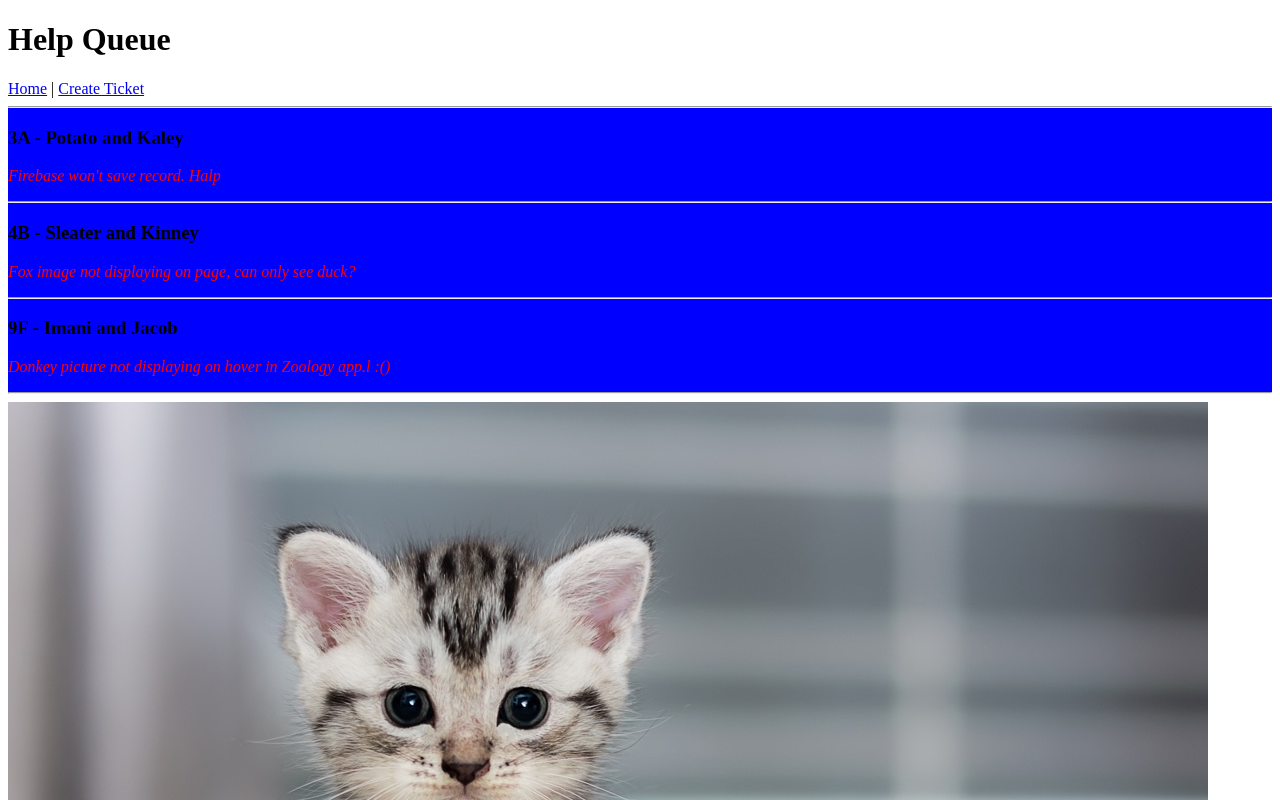
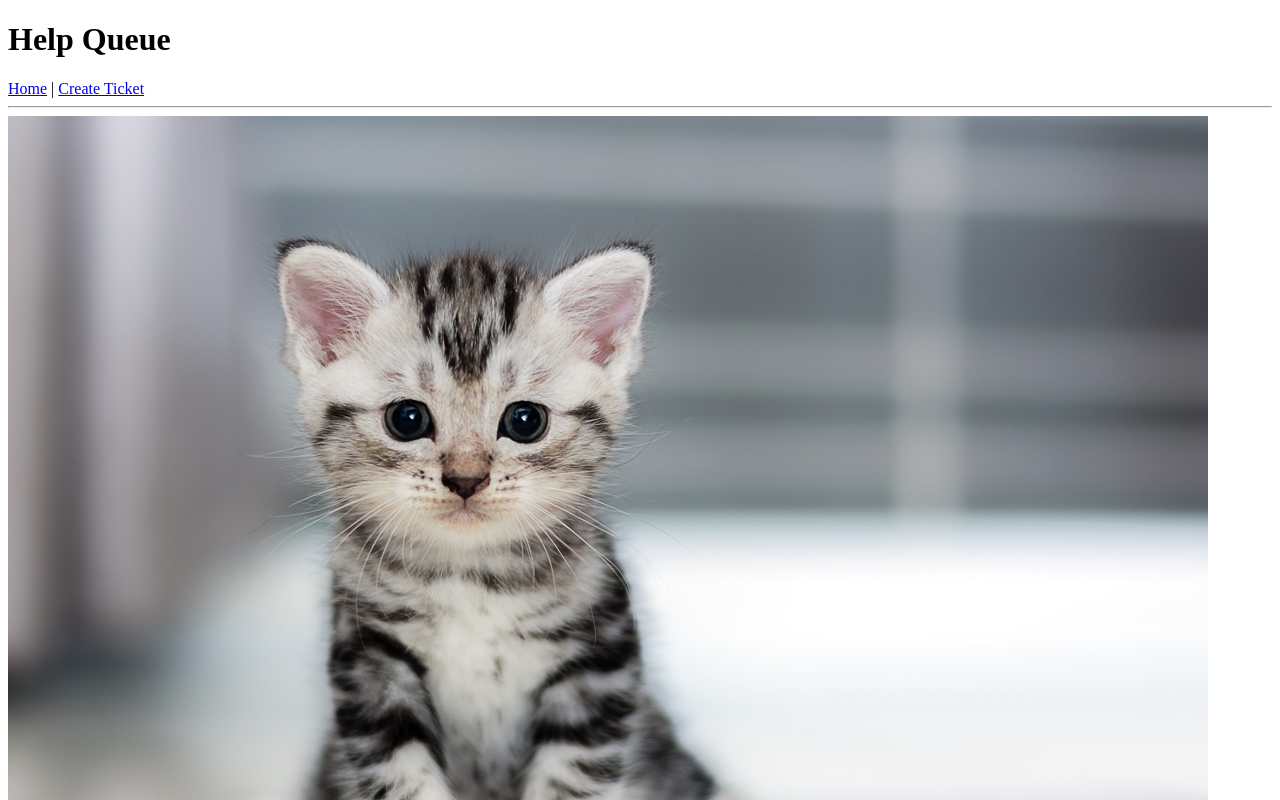
Before and after one commit to jftubridy/reactHelpQueue, a React app: page /#/ in a window 1280 px wide. Shown: the top 800 px of the page. Built offline with nearby package versions, Linux system fonts and the light colour scheme.

Commit message:
tickets can now be added thanks to inverse dataflow by passing callback from parent to child

```diff
--- a/src/components/App.jsx
+++ b/src/components/App.jsx
@@ -1,23 +1,41 @@
 import React from 'react';
 import Header from './Header';
 import TicketList from './TicketList';
-import { Switch, Route } from 'react-router-dom';
 import NewTicketControl from './NewTicketControl';
 import Error404 from './Error404';
+import { Switch, Route } from 'react-router-dom';
 import Picture from './Picture';
 
-function App(){
+class App extends React.Component {
+
+  constructor(props) {
+    super(props);
+    this.state = {
+      masterTicketList: []
+    };
+    this.handleAddingNewTicketToList = this.handleAddingNewTicketToList.bind(this);
+  }
+
+  handleAddingNewTicketToList(newTicket) {
+    var newMasterTicketList = this.state.masterTicketList.slice();
+    newMasterTicketList.push(newTicket);
+    this.setState({ masterTicketList: newMasterTicketList });
+  }
+
+  render() {
     return (
       <div>
-      <Header/>
+        <Header />
         <Switch>
-        <Route exact path='/' component={TicketList} />
-        <Route path='/newticket' component={NewTicketControl} />
+          <Route exact path='/' render={() => <TicketList ticketList={this.state.masterTicketList} />} />
+          {/* providing masterTicketList to TicketLIst as a prop */}
+          <Route path='/newticket' render={() => <NewTicketControl onNewTicketCreation={this.handleAddingNewTicketToList} />} />
           <Route component={Error404} />
         </Switch>
         <Picture />
       </div>
     );
   }
+}
 //using exact above helps protect us from accidently loading too many things
 export default App;
--- a/src/components/NewTicketControl.jsx
+++ b/src/components/NewTicketControl.jsx
@@ -8,6 +8,7 @@
 import React from 'react';
 import NewTicketForm from './NewTicketForm';
 import ConfirmationQuestions from './ConfirmationQuestions';
+import PropTypes from 'prop-types';
 
 class NewTicketControl extends React.Component {
 
@@ -33,7 +34,7 @@
   render() {
     let currentlyVisibleContent = null;
     if (this.state.formVisibleOnPage) {
-      currentlyVisibleContent = <NewTicketForm />;
+      currentlyVisibleContent = <NewTicketForm onNewTicketCreation={this.props.onNewTicketCreation}/>;
     } else {
       currentlyVisibleContent = <ConfirmationQuestions onTroubleshootingConfirmation={this.handleTroubleshootingConfirmation} />;
     }
@@ -45,4 +46,8 @@
   }
 }
 
+NewTicketControl.propTypes = {
+  onNewTicketCreation: PropTypes.func
+};
+
 export default NewTicketControl;
--- a/src/components/NewTicketForm.jsx
+++ b/src/components/NewTicketForm.jsx
@@ -1,18 +1,19 @@
 import React from 'react';
+import PropTypes from 'prop-types';
 
-function NewTicketForm() {
+function NewTicketForm(props) {
   let _names = null;
   let _location = null;
   let _issue = null;
 
   function handleNewTicketFormSubmission(event) {
     event.preventDefault();
-    console.log(_names.value);
-    console.log(_location.value);
-    console.log(_issue.value);
-    _names.value = ''
-    _location.value = ''
-    _issue.value = ''
+    props.onNewTicketCreation({ names: _names.value, location: _location.value, issue: _issue.value });
+    //we call the method by the prop name, not the name of the method in App.jsx
+    //we vall this before we reset the values
+    _names.value = '';
+    _location.value = '';
+    _issue.value = '';
   }
 
   return(
@@ -38,4 +39,8 @@
   );
 }
 
+NewTicketForm.propTypes = {
+  onNewTicketCreation: PropTypes.func
+};
+
 export default NewTicketForm;
--- a/src/components/TicketList.jsx
+++ b/src/components/TicketList.jsx
@@ -1,27 +1,8 @@
 import React from 'react';
 import Ticket from './Ticket';
+import PropTypes from 'prop-types';
 
-var masterTicketList = [
-  {
-    names: 'Potato and Kaley',
-    location: '3A',
-    issue: 'Firebase won\'t save record. Halp'
-  },
-  {
-    names: 'Sleater and Kinney',
-    location: '4B',
-    issue: 'Fox image not displaying on page, can only see duck?'
-  },
-  {
-    names: 'Imani and Jacob',
-    location: '9F',
-    issue: 'Donkey picture not displaying on hover in Zoology app.l :()'
-  }
-
-];
-
-
-function TicketList(){
+function TicketList(props){
   return (
     <div>
       <style jsx>{`
@@ -30,7 +11,7 @@
         }
       `}</style>
       <hr/>
-      {masterTicketList.map((ticket, index) =>
+      {props.ticketList.map((ticket, index) =>
         <Ticket names={ticket.names}
           location={ticket.location}
           issue={ticket.issue}
@@ -40,4 +21,8 @@
   );
 }
 
+TicketList.propTypes = {
+  ticketList: PropTypes.array
+};
+
 export default TicketList;
```
Lines whose indentation alone changed are shown as unchanged.
